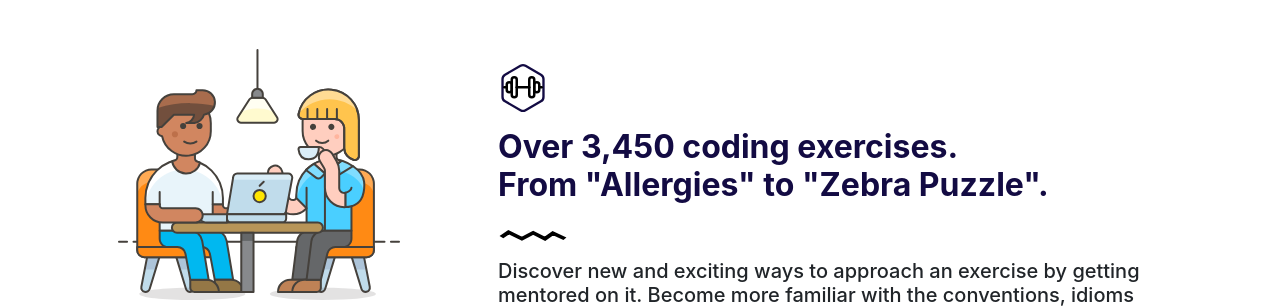
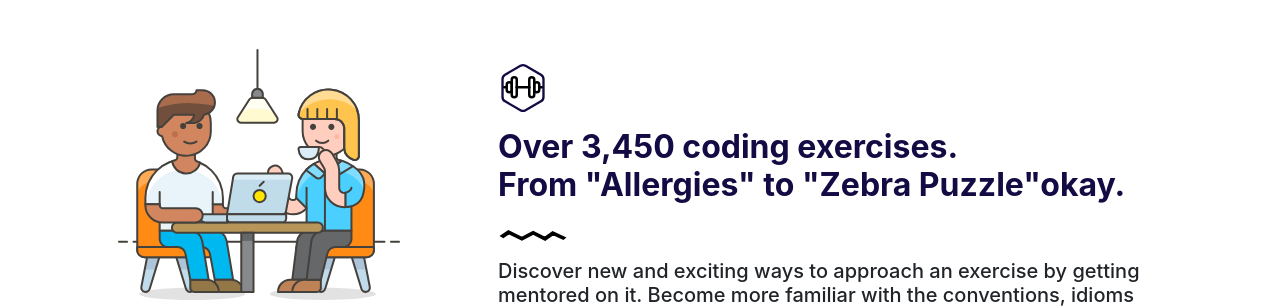
Before and after one commit to DINKAR202/Exercism-clone-using-react-js, a React (Create React App) app: page / in a window 1280 px wide. Shown: the part 2360-2668 px from the top of the page. Built offline with nearby package versions, Linux system fonts and the light colour scheme.

Commit message:
updated commit

```diff
--- a/src/components/Big_banner/Big_banner.jsx
+++ b/src/components/Big_banner/Big_banner.jsx
@@ -29,7 +29,7 @@ const Big_banner = () => {
                     <h2 className="text-color">
                       <b>
                         Over 3,450 coding exercises. <br /> From "Allergies" to
-                        "Zebra Puzzle".
+                        "Zebra Puzzle"okay.
                       </b>
                     </h2>
                     <img
```
